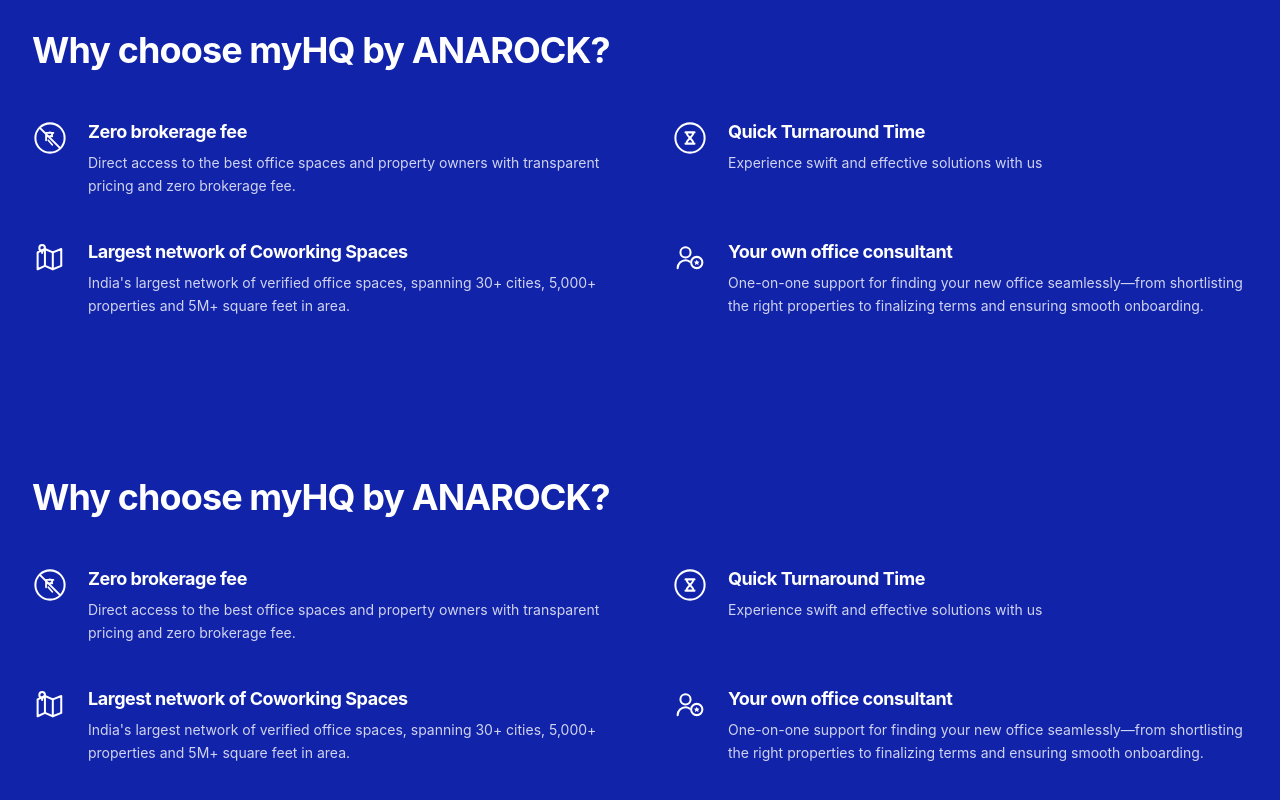
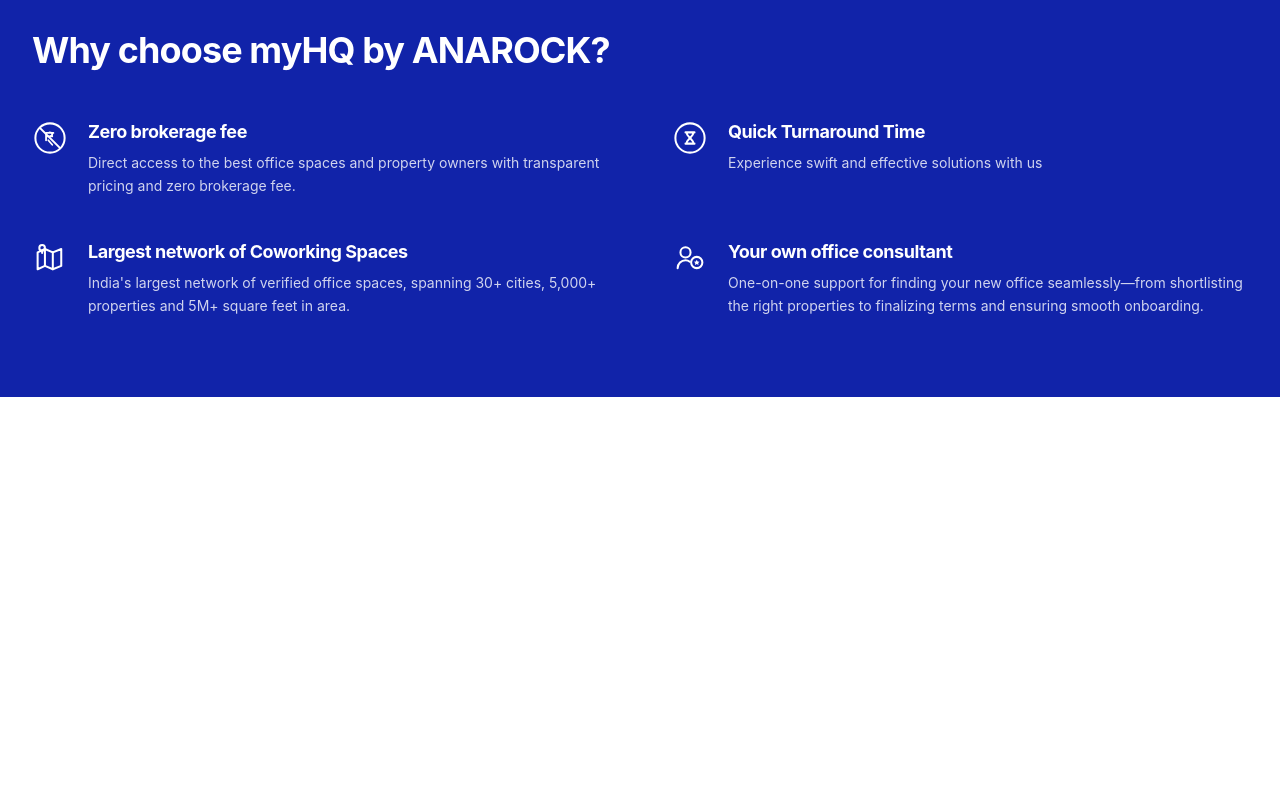
Before and after one commit to pratikbagul1507/my-co-working, a React (Vite) app: page / in a window 1280 px wide. Shown: the part 3364-4164 px from the top of the page. After the commit the page ends 3761 px from the top, so only its background shows below. Built offline with nearby package versions, Linux system fonts and the light colour scheme.

Commit message:
auto-update

```diff
--- a/src/home/Homepage.jsx
+++ b/src/home/Homepage.jsx
@@ -1221,36 +1221,7 @@ const Homepage = () => {
 
 
 
-           <section
-        aria-label="Why choose mycoworking"
-        className="w-full bg-[#1123a9] py-12 sm:py-16 lg:py-20 px-4 sm:px-6 lg:px-8 select-none"
-      >
-        <div className="max-w-7xl mx-auto">
-          {/* Section Heading */}
-          <h2 className="text-2xl sm:text-3xl lg:text-4xl font-bold text-white tracking-tight mb-8 sm:mb-12">
-            {whyChooseData.title}
-          </h2>
 
-          {/* 6-Value Proposition 2-Column Grid */}
-          <div className="grid grid-cols-1 md:grid-cols-2 gap-y-8 sm:gap-y-10 gap-x-12 lg:gap-x-16">
-            {whyChooseData.features.map((feature) => (
-              <div key={feature.id} className="flex items-start gap-4 sm:gap-5 group">
-                <div className="shrink-0 group-hover:scale-105 transition-transform duration-200">
-                  {renderWhyChooseIcon(feature.icon)}
-                </div>
-                <div className="flex flex-col">
-                  <h3 className="text-base sm:text-lg font-bold text-white tracking-tight mb-1.5">
-                    {feature.title}
-                  </h3>
-                  <p className="text-xs sm:text-sm text-white/80 leading-relaxed font-normal">
-                    {feature.description}
-                  </p>
-                </div>
-              </div>
-            ))}
-          </div>
-        </div>
-      </section>
 
       {/* =================================================================== */}
       {/* MODAL OVERLAY: City Selection Options Popup                        */}
```
